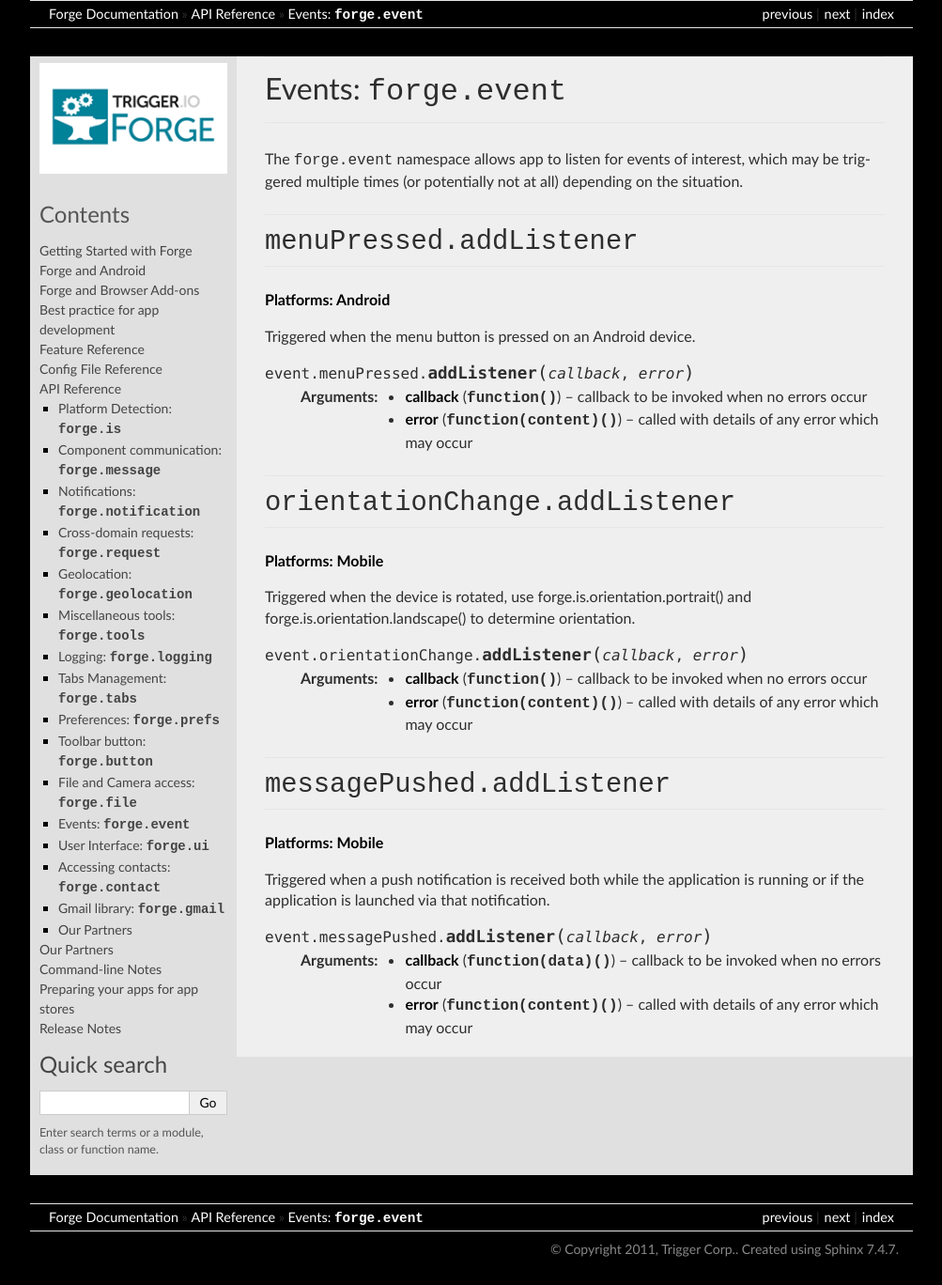
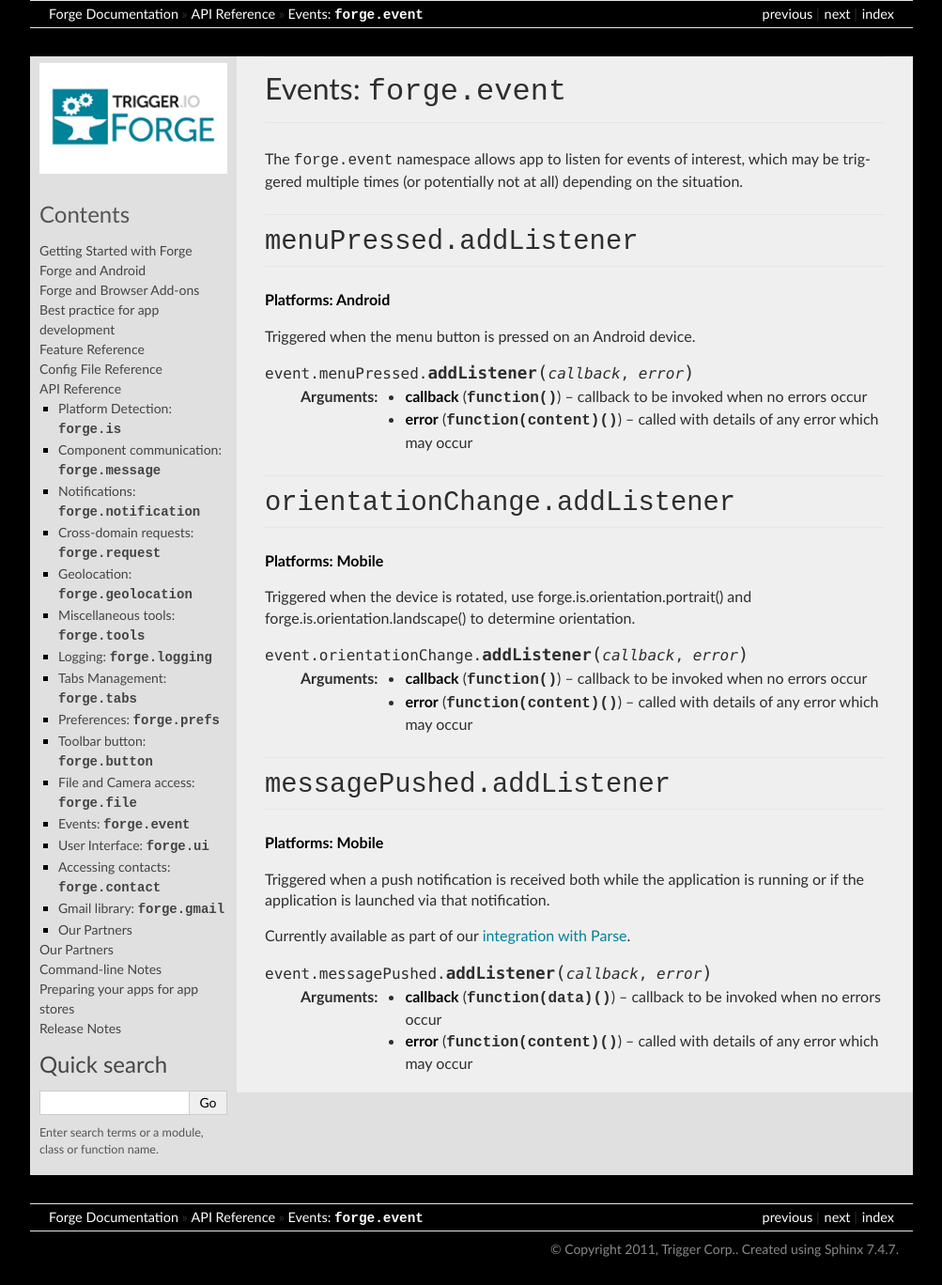
Before and after one commit to trigger-corp/Forge-Documentation, a Sphinx documentation site: the page built from source/api/event.rst, in a window 1280 px wide. Shown: the whole page at 94% size, without its empty margins (138-1141 px from the left). Built offline with Sphinx 7.4.7, drawn with Linux system fonts in a browser that asks for light colours.

Commit message:
Parse docs tweaks.

```diff
--- a/source/api/event.rst
+++ b/source/api/event.rst
@@ -33,6 +33,8 @@ Triggered when the device is rotated, use forge.is.orientation.portrait() and  f
 
 Triggered when a push notification is received both while the application is running or if the application is launched via that notification.
 
+Currently available as part of our :ref:`integration with Parse <partner-parse>`.
+
 .. js:function:: event.messagePushed.addListener(callback, error)
 
     :param function(data) callback: callback to be invoked when no errors occur
--- a/source/partners/parse.rst
+++ b/source/partners/parse.rst
@@ -25,7 +25,7 @@ In order for your app to communicate with the Parse servers you must specifiy bo
 API: ``forge.partners.parse``
 -----------------------------
 
-Push notification received through Parse can be used with the generic push notification event in Forge, see the :ref:`event api <api-event>` for more details. The following code is an example of how to show an alert to a user when a push notification is recieved.
+Push notification received through Parse can be used with the generic push notification event in Forge, see the :ref:`event API <api-event>` for more details. The following code is an example of how to show an alert to a user when a push notification is recieved.
 
 Example::
 
```
Also changed, not shown: other parts of source/partners/parse.rst (+2 -2 lines).
